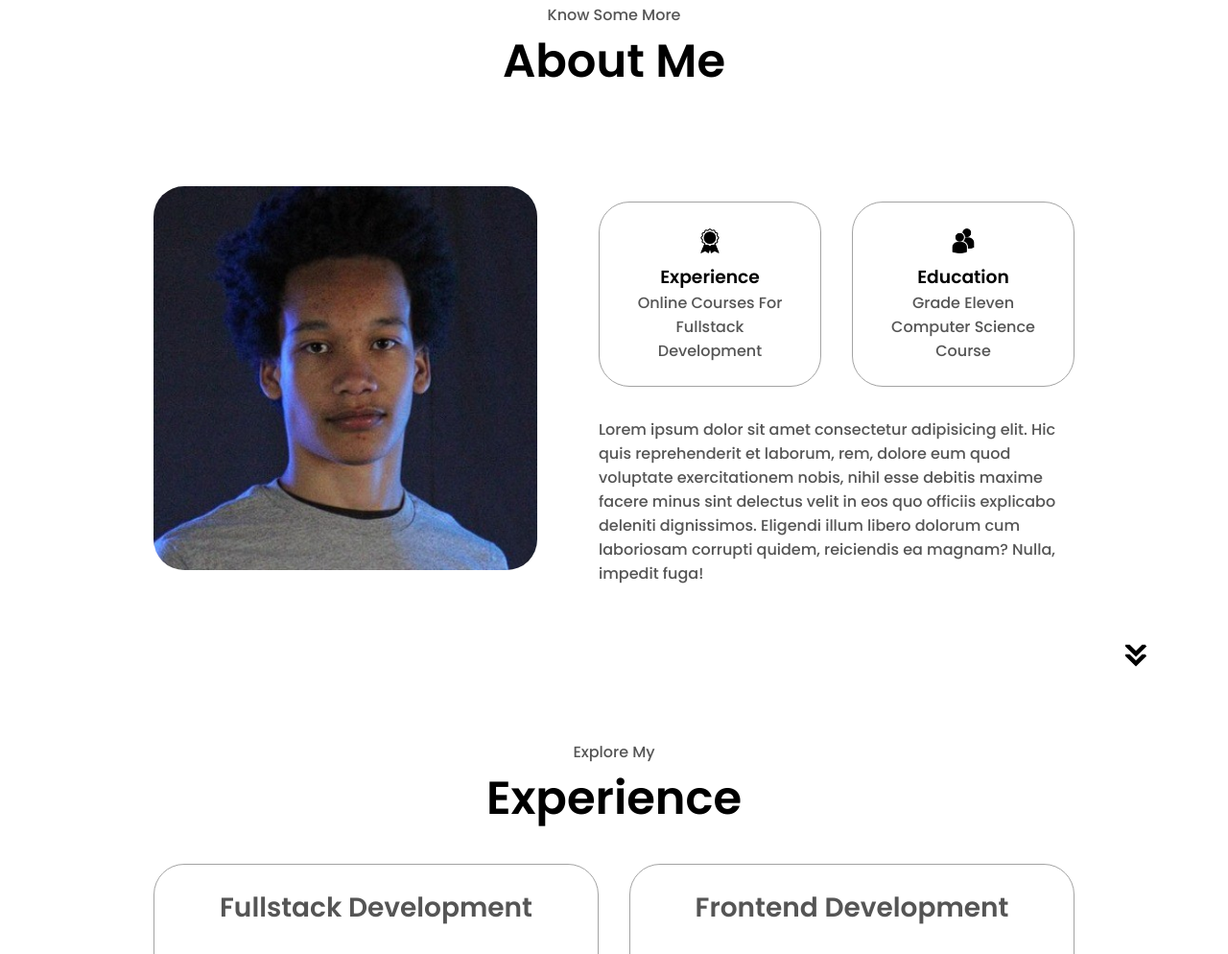
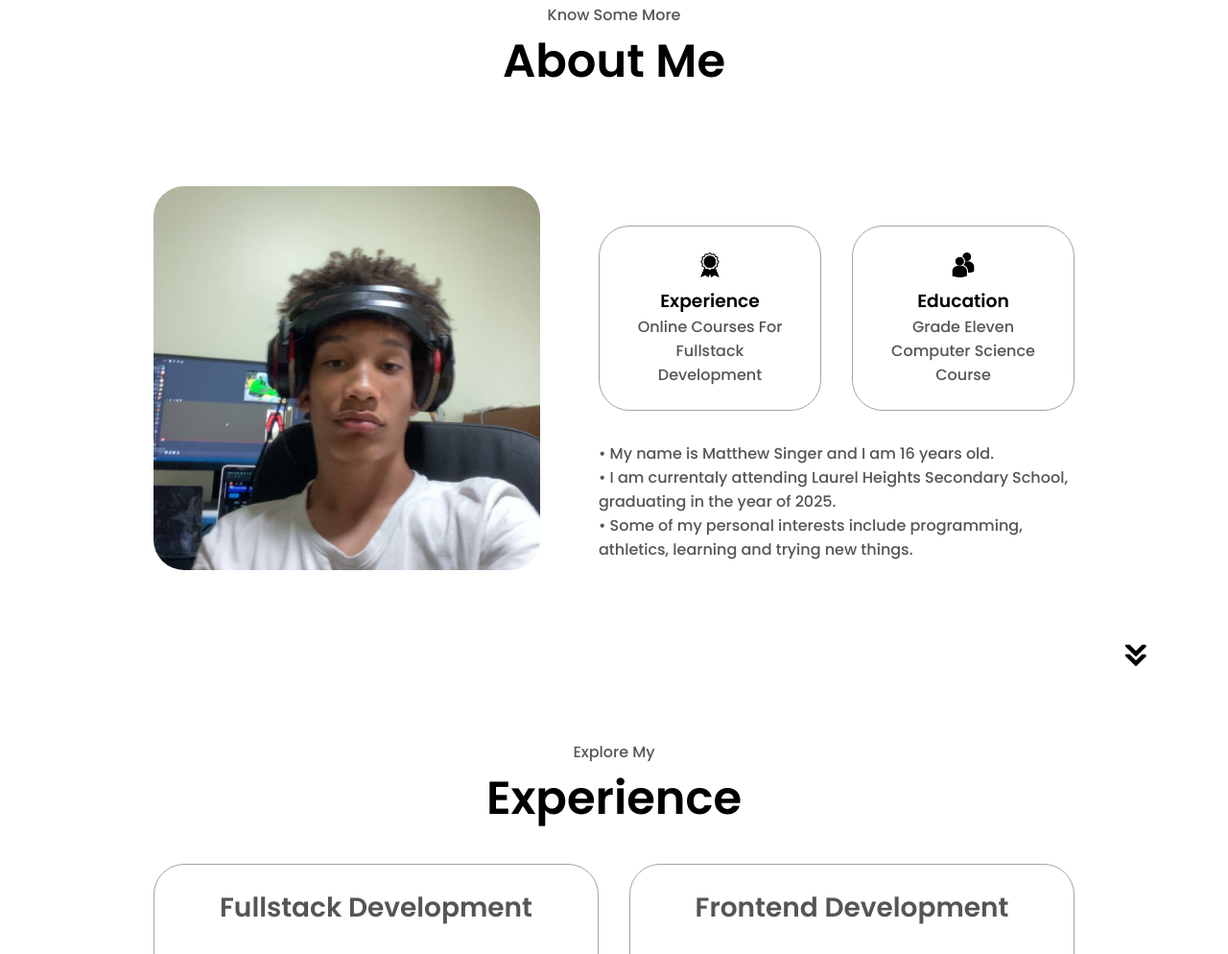
Before and after one commit to Mausmato/portfolio_site, a plain HTML site: page index.html in a window 1280 px wide. Shown: the part 805-1799 px from the top of the page at 96% size. Drawn offline with Linux system fonts and the light colour scheme.

Commit message:
new commit

```diff
--- a/index.html
+++ b/index.html
@@ -73,7 +73,7 @@
       <div class="section-container">
         <div class="section__pic-container">
           <img
-            src="./assets/about-pic.jpg"
+            src="./assets/me222.jpg"
             alt="Profile picture"
             class="about-pic"
           />
@@ -101,12 +101,7 @@
           </div>
           <div class="text-container">
             <p>
-              Lorem ipsum dolor sit amet consectetur adipisicing elit. Hic quis
-              reprehenderit et laborum, rem, dolore eum quod voluptate
-              exercitationem nobis, nihil esse debitis maxime facere minus sint
-              delectus velit in eos quo officiis explicabo deleniti dignissimos.
-              Eligendi illum libero dolorum cum laboriosam corrupti quidem,
-              reiciendis ea magnam? Nulla, impedit fuga!
+              • My name is Matthew Singer and I am 16 years old. <br>• I am currentaly attending Laurel Heights Secondary School, graduating in the year of 2025. <br>• Some of my personal interests include programming, athletics, learning and trying new things.
             </p>
           </div>
         </div>
```
Also changed, not shown: assets/me222.jpg (added), 1 other file.
